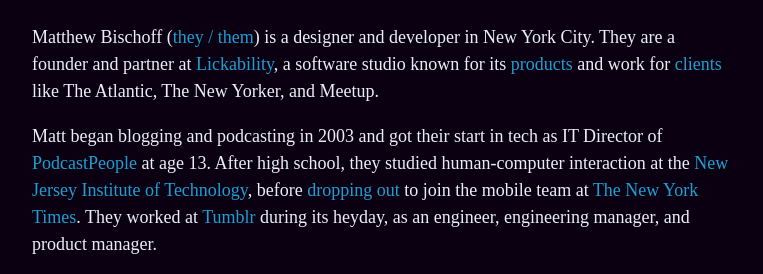
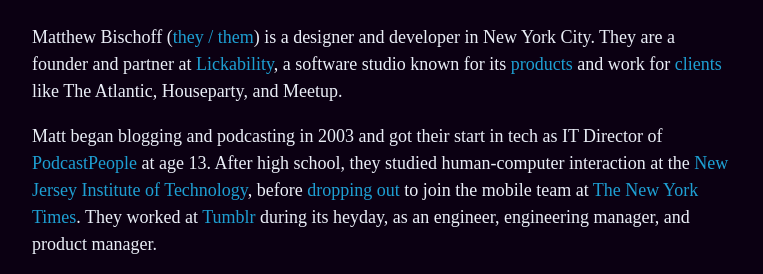
Before and after one commit to mbbischoff/website, a Jekyll site: the page built from about.md, in a window 1280 px wide and 900 px high, scrolled down 1002 px. Shown: the part 179-453 px from the top of the window, without its empty margins (258-1021 px from the left). Built offline with Jekyll 4.4.1, drawn with Linux system fonts in a browser that asks for light colours; some web fonts are replaced.

Commit message:
Updated About

```diff
--- a/about.md
+++ b/about.md
@@ -9,7 +9,7 @@
 
 ![Photo of Matthew Bischoff](/uploads/matthew-profile-43.jpeg)
 
-Matthew Bischoff ([they / them](https://pronoun.is/they)) is a designer and developer in New York City. They are a founder and partner at [Lickability](https://lickability.com), a software studio known for its [products](https://lickability.com/products) and work for [clients](https://lickability.com/clients) like The Atlantic, The New Yorker, and Meetup.
+Matthew Bischoff ([they / them](https://pronoun.is/they)) is a designer and developer in New York City. They are a founder and partner at [Lickability](https://lickability.com), a software studio known for its [products](https://lickability.com/products) and work for [clients](https://lickability.com/clients) like The Atlantic, Houseparty, and Meetup.
 
 Matt began blogging and podcasting in 2003 and got their start in tech as IT Director of [PodcastPeople](https://www.podcastpeople.com/) at age 13. After high school, they studied human-computer interaction at the [New Jersey Institute of Technology](https://www.njit.edu/), before [dropping out](https://matthewbischoff.com/don-t-go-to-college/) to join the mobile team at [The New York Times](https://www.nytimes.com/). They worked at [Tumblr](https://www.tumblr.com/) during its heyday, as an engineer, engineering manager, and product manager.
 
```
